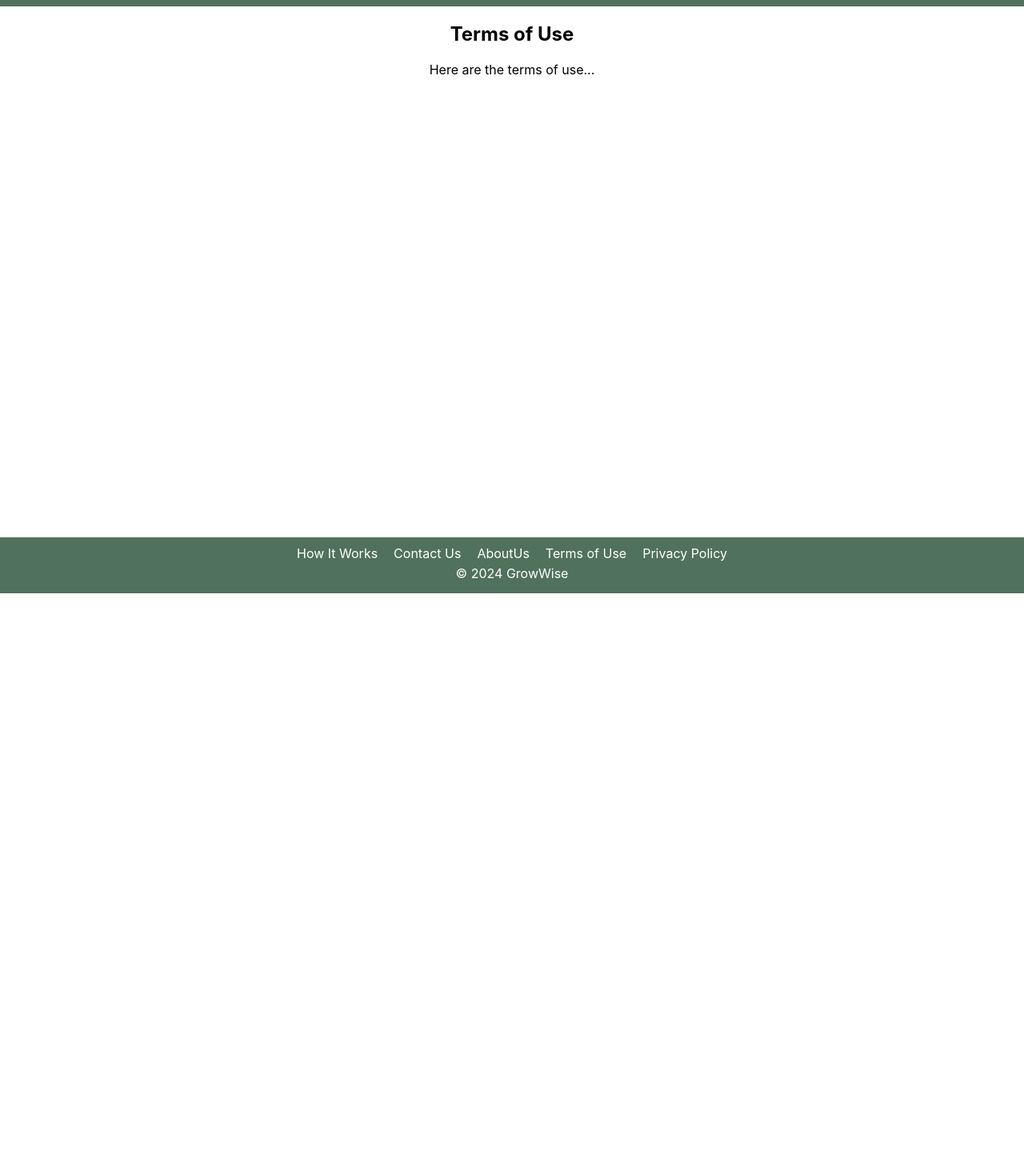
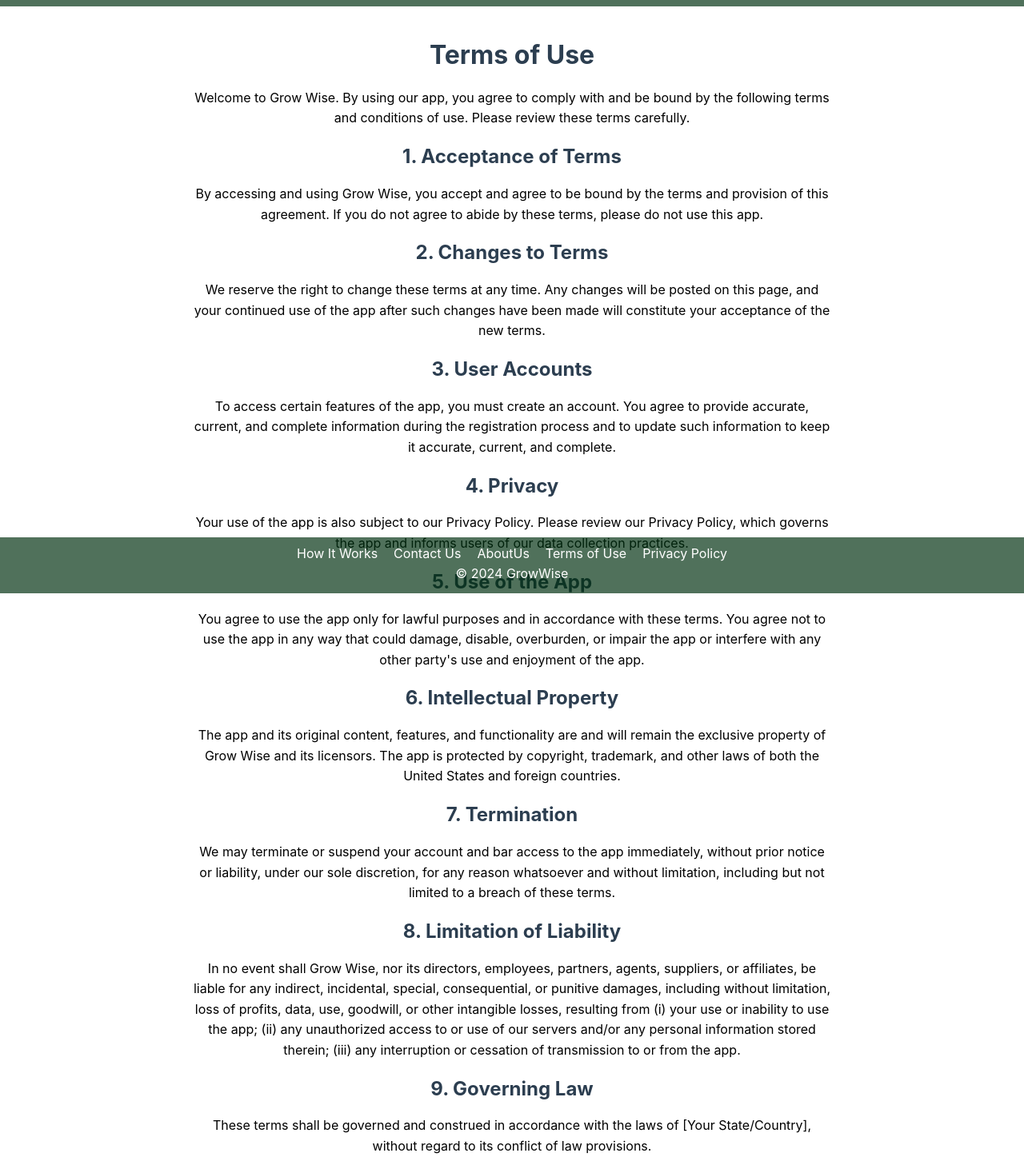
Before and after one commit to sahomelabs/exptest, a React (Create React App) app: page /terms-of-use in a window 1280 px wide. Shown: the part 58-1510 px from the top of the page at 80% size. Before the commit the page ends 800 px from the top, so only its background shows below. Built offline with nearby package versions, Linux system fonts and the light colour scheme.

Commit message:
add termsofuse

```diff
--- /dev/null
+++ b/src/Pages/TermsofUse/TermsOfUse.css
@@ -0,0 +1,17 @@
+/* TermsOfUse.css */
+.terms-of-use {
+    max-width: 800px;
+    margin: 0 auto;
+    padding: 20px;
+  }
+
+  .terms-of-use h1,
+  .terms-of-use h2 {
+    color: #2c3e50;
+  }
+
+  .terms-of-use p {
+    font-size: 16px;
+    line-height: 1.6;
+    margin-bottom: 20px;
+  }
--- a/src/Pages/TermsofUse/TermsOfUse.jsx
+++ b/src/Pages/TermsofUse/TermsOfUse.jsx
@@ -1,11 +1,42 @@
 // src/pages/TermsOfUse.jsx
 import React from 'react';
+import './TermsOfUse.css';
 
 const TermsOfUse = () => {
   return (
-    <div className="container">
-      <h2>Terms of Use</h2>
-      <p>Here are the terms of use...</p>
+    <div className="terms-of-use">
+      <h1>Terms of Use</h1>
+      <p>Welcome to Grow Wise. By using our app, you agree to comply with and be bound by the following terms and conditions of use. Please review these terms carefully.</p>
+
+      <h2>1. Acceptance of Terms</h2>
+      <p>By accessing and using Grow Wise, you accept and agree to be bound by the terms and provision of this agreement. If you do not agree to abide by these terms, please do not use this app.</p>
+
+      <h2>2. Changes to Terms</h2>
+      <p>We reserve the right to change these terms at any time. Any changes will be posted on this page, and your continued use of the app after such changes have been made will constitute your acceptance of the new terms.</p>
+
+      <h2>3. User Accounts</h2>
+      <p>To access certain features of the app, you must create an account. You agree to provide accurate, current, and complete information during the registration process and to update such information to keep it accurate, current, and complete.</p>
+
+      <h2>4. Privacy</h2>
+      <p>Your use of the app is also subject to our Privacy Policy. Please review our Privacy Policy, which governs the app and informs users of our data collection practices.</p>
+
+      <h2>5. Use of the App</h2>
+      <p>You agree to use the app only for lawful purposes and in accordance with these terms. You agree not to use the app in any way that could damage, disable, overburden, or impair the app or interfere with any other party's use and enjoyment of the app.</p>
+
+      <h2>6. Intellectual Property</h2>
+      <p>The app and its original content, features, and functionality are and will remain the exclusive property of Grow Wise and its licensors. The app is protected by copyright, trademark, and other laws of both the United States and foreign countries.</p>
+
+      <h2>7. Termination</h2>
+      <p>We may terminate or suspend your account and bar access to the app immediately, without prior notice or liability, under our sole discretion, for any reason whatsoever and without limitation, including but not limited to a breach of these terms.</p>
+
+      <h2>8. Limitation of Liability</h2>
+      <p>In no event shall Grow Wise, nor its directors, employees, partners, agents, suppliers, or affiliates, be liable for any indirect, incidental, special, consequential, or punitive damages, including without limitation, loss of profits, data, use, goodwill, or other intangible losses, resulting from (i) your use or inability to use the app; (ii) any unauthorized access to or use of our servers and/or any personal information stored therein; (iii) any interruption or cessation of transmission to or from the app.</p>
+
+      <h2>9. Governing Law</h2>
+      <p>These terms shall be governed and construed in accordance with the laws of [Your State/Country], without regard to its conflict of law provisions.</p>
+
+      <h2>10. Contact Us</h2>
+      <p>If you have any questions about these Terms, please contact us at support@grow--wise.com</p>
     </div>
   );
 };
```
